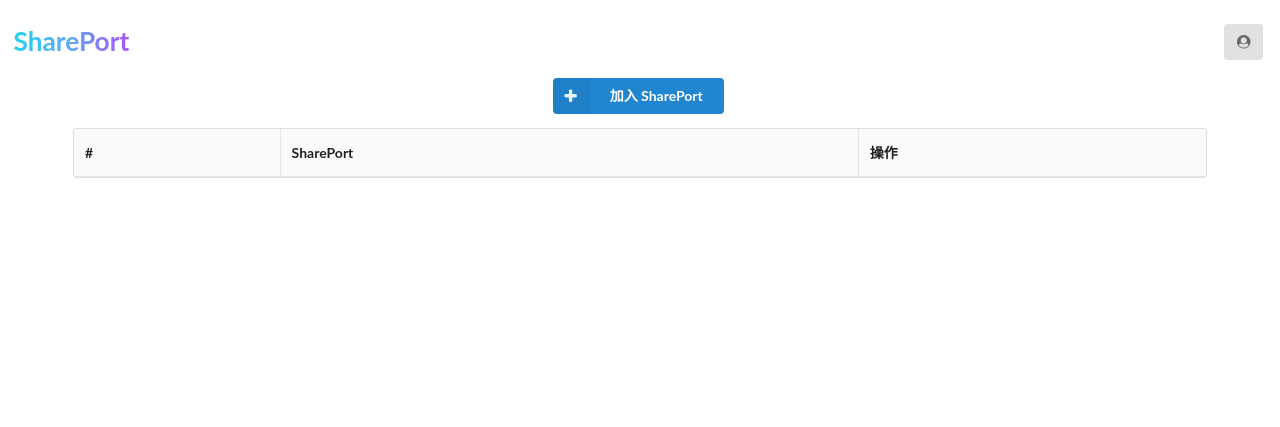
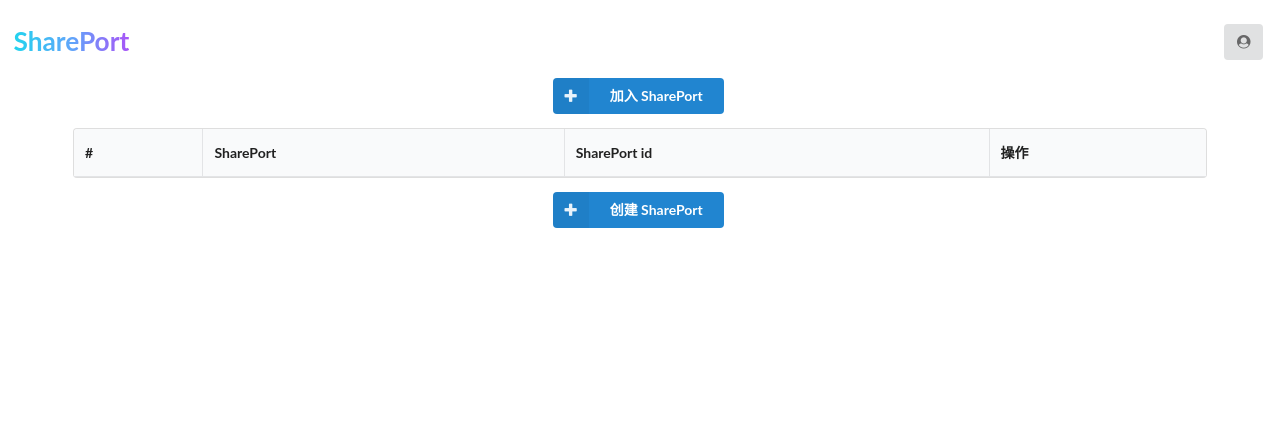
Before and after one commit to yzh-yzxgg/FileDock, a Flask app: page /shareport in a window 1280 px wide. Shown: the top 427 px of the page. Run offline with Flask 3, Linux system fonts and the light colour scheme; lists and menus that the app fills with data are empty; parts of the project's set-up code (start-up, migrations or seed data) failed here and were passed over; some web fonts are replaced.

Commit message:
feat: Shareport page display

```diff
--- a/templates/shareportindex.html
+++ b/templates/shareportindex.html
@@ -36,18 +36,20 @@
         </div>
     </div>
     <div class="flex flex-col flex-grow items-center" style="width: 90%;">
-        <a class="ui primary button labeled icon " role="button" onclick="createUserModal()"><i aria-hidden="true" class="plus icon"></i>加入&nbsp;SharePort</a>
+        <a class="ui primary button labeled icon " role="button" onclick="display_join_modal()"><i aria-hidden="true" class="plus icon"></i>加入&nbsp;SharePort</a>
         <table class="ui celled striped table" id="user_list">
             <thead>
             <tr>
                 <th>#</th>
                 <th>SharePort</th>
+                <th>SharePort&nbsp;id</th>
                 <th>操作</th>
             </tr>
             </thead>
             <tbody></tbody>
         </table>
-        <div id="create_user_modal" class="ui tiny modal">
+        <a class="ui primary button labeled icon " role="button" onclick="display_create_modal()"><i aria-hidden="true" class="plus icon"></i>创建&nbsp;SharePort</a>
+        <div id="join_shareport_modal" class="ui tiny modal">
             <div class="header">
                 <div class="flex items-center">
                     <button
@@ -56,7 +58,7 @@
                     >
                         <i class="close icon"></i>
                     </button>
-                    <h3 class="ml-2">创建用户</h3>
+                    <h3 class="ml-2">加入&nbsp;SharePort</h3>
                 </div>
             </div>
             <div class="content">
@@ -65,29 +67,54 @@
                     </p>
                     <div class="ui form mb-6 w-full">
                         <div class="huge field">
-                            <label>用户名</label>
+                            <label>SharePort&nbsp;id</label>
                             <input id="new_username" class="flex content-between" type="text"/>
                         </div>
                         <div class="huge field">
                             <label>密码</label>
                             <input id="new_password" class="flex content-between"  type="password"/>
                         </div>
+                    </div>
+                    <div class="flex justify-center mt-4">
+                        <button class="ui button blue text-xl" id="create_user_button" onclick="joinSharePort()">
+                            加入
+                        </button>
+                    </div>
+                </div>
+            </div>
+        </div>
+        <div id="ceeate_shareport_modal" class="ui tiny modal">
+            <div class="header">
+                <div class="flex items-center">
+                    <button
+                            class="close icon button"
+                            id="create_user_modal_close_button"
+                    >
+                        <i class="close icon"></i>
+                    </button>
+                    <h3 class="ml-2">创建&nbsp;SharePort</h3>
+                </div>
+            </div>
+            <div class="content">
+                <div class="flex flex-col items-center">
+                    <p class="text-xl font-bold mb-4">
+                    </p>
+                    <div class="ui form mb-6 w-full">
+                        <div class="huge field">
+                            <label>SharePort&nbsp;名字</label>
+                            <input id="create_new_username" class="flex content-between" type="text"/>
+                        </div>
+                        <div class="huge field">
+                            <label>密码</label>
+                            <input id="create_new_password" class="flex content-between"  type="password"/>
+                        </div>
                         <div class="huge field">
                             <label>重复密码</label>
-                            <input id="repeate_password" class="flex content-between" type="password"/>
-                        </div>
-                        <div class="ui form">
-                            <div class="field">
-                              <label>group</label>
-                              <select id="group_select">
-                                <option value="1">default</option>
-                                <option value="0">operator</option>
-                              </select>
-                            </div>
+                            <input id="create_repeate_password" class="flex content-between"  type="password"/>
                         </div>
                     </div>
                     <div class="flex justify-center mt-4">
-                        <button class="ui button blue text-xl" id="create_user_button" onclick="joinSharePort()">
+                        <button class="ui button blue text-xl" id="create_user_button" onclick="createSharePort()">
                             创建
                         </button>
                     </div>
@@ -118,13 +145,112 @@
     });
 </script>
 <script>
+    var display_join_modal = () => {
+        $("#join_shareport_modal")
+            .modal({
+                blurring: true,
+                observeChanges: true,
+            })
+            .modal("show");
+    };
+    var display_create_modal = () => {
+        $("#ceeate_shareport_modal")
+            .modal({
+                blurring: true,
+                observeChanges: true,
+            })
+            .modal("show");
+    };
+    var displaySharePortList = () =>{
+        $.ajax({
+            url: "/api/v1/shareport/list",
+            method: "GET",
+            timeout: 0,
+            headers: {
+                "X-Session-ID": $.cookie("session_id"),
+                "Content-Type": "application/json",
+            },
+        }).done((response) => {
+            if (response.success) {
+                var shareport_list = response.data.shareports;
+                var tbody = $("#user_list tbody")[0];
+                tbody.innerHTML = "";
+                for (var i = 0; i < shareport_list.length; i++) {
+                    var tr = document.createElement("tr");
+                    var td1 = document.createElement("td");
+                    td1.innerText = i + 1;
+                    var td2 = document.createElement("td");
+                    td2.innerText = shareport_list[i].name;
+                    var td3 = document.createElement("td");
+                    td3.innerText = shareport_list[i].uuid;
+                    var td4 = document.createElement("td");
+                    var button = document.createElement("button");
+                    button.classList.add("ui", "button", "blue", "text-xl");
+                    button.innerText = "加入";
+                    button.onclick = () => {
+                        window.location.href = "/shareport/" + td3.innerText;
+                    };
+                    td4.appendChild(button);
+                    tr.appendChild(td1);
+                    tr.appendChild(td2);
+                    tr.appendChild(td3);
+                    tr.appendChild(td4);
+                    tbody.appendChild(tr);
+                }
+            }
+        });
+    };
     var joinSharePort = () => {
-
+        var shareport_id = $("#new_username")[0].value;
+        var password = $("#new_password")[0].value;
+        $.ajax({
+            url: "/api/v1/shareport/join",
+            method: "POST",
+            timeout: 0,
+            headers: {
+                "X-Session-ID": $.cookie("session_id"),
+                "Content-Type": "application/json",
+            },
+            data: JSON.stringify({
+                uuid: shareport_id,
+                password: password,
+            }),
+        }).done((response) => {
+            if (response.success) {
+                window.location.reload();
+            }
+        });
+    };
+    var createSharePort = () => {
+        var shareport_name = $("#create_new_username")[0].value;
+        var password = $("#create_new_password")[0].value;
+        var repeatPassword = $("#create_repeate_password")[0].value;
+        if (password !== repeatPassword) {
+            alert("两次输入的密码不一致"+password+repeatPassword);
+            return;
+        }
+        $.ajax({
+            url: "/api/v1/shareport/create",
+            method: "POST",
+            timeout: 0,
+            headers: {
+                "X-Session-ID": $.cookie("session_id"),
+                "Content-Type": "application/json",
+            },
+            data: JSON.stringify({
+                name: shareport_name,
+                password: password,
+            }),
+        }).done((response) => {
+            if (response.success) {
+                window.location.reload();
+            }
+        });
     };
 </script>
 <script>
     $(".ui.dropdown").dropdown();
-
+    displaySharePortList();
     var display_username = () => {
         disname_obj = $("#display_username")[0];
         disname_obj.classList.remove("hidden");
```
Also changed, not shown: templates/shareport.html (+20 -2 lines).
